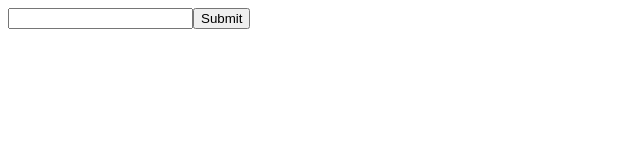
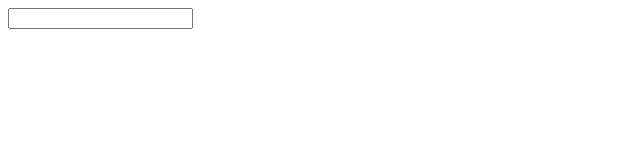
Before and after one commit to bridgetorr17/Triply-API-Practice, a React (Vite) app: page / in a window 1280 px wide. Shown: the top 160 px of the page, without its empty margins (0-640 px from the left). Built offline with nearby package versions, Linux system fonts and the light colour scheme.

Commit message:
suggestions appear under input

```diff
--- a/src/App.jsx
+++ b/src/App.jsx
@@ -1,11 +1,19 @@
-import { useState } from "react"
+import { useState, useEffect } from "react"
 
 const App = () => {
 
     const [place, setPlace] = useState('');
+    const [suggestions, setSuggestions] = useState([]);
 
-    const POSTreq = async (e)  => {
-        e.preventDefault();
+    useEffect(() => {
+        if (!place) {
+            setSuggestions([]);
+            return;
+        }
+        POSTreq();
+    }, [place])
+
+    const POSTreq = async ()  => {
 
         const data = {
             "input": place,
@@ -20,6 +28,7 @@ const App = () => {
             }
         }
 
+        try{
             const response = await fetch('https://places.googleapis.com/v1/places:autocomplete', {
                 method: 'POST',
                 headers: {
@@ -29,24 +38,59 @@ const App = () => {
                 body: JSON.stringify(data)
             })
 
-        const formatted = await response.json();
+            const result = await response.json();
+            if (result.suggestions){
+                setSuggestions(result.suggestions)
+            } else{
+                setSuggestions([])
+            }
+        }
+        catch(err){
+            console.error("Autocomplete request failed:", error);
+            setSuggestions([]);
+        }
 
-        console.log(formatted)
     }
 
     return (
         <>
-        <form onSubmit={POSTreq}>
+            <div style={{ position: 'relative', width: '300px' }}>
                 <input
                     type="text"
-                id="place"
-                value={place}
-                onChange={(e) => setPlace(e.target.value)}/>
-            <button
-                type="submit"
-                >Submit</button>
-        </form>
-
+                    aria-autocomplete="list"
+                    aria-expanded={true}
+                    aria-controls="suggestion-list"
+                    onChange={(e) => {setPlace(e.target.value)}}
+                />
+                {suggestions.length > 0 && (
+                    <ul
+                        id="suggestion-list"
+                        role="listbox"
+                        style={{
+                            position: 'absolute',
+                            top: '100%',
+                            left: 0,
+                            right: 0,
+                            background: 'white',
+                            border: '1px solid #ccc',
+                            maxHeight: '200px',
+                            overflowY: 'auto',
+                            zIndex: 1000,
+                        }}
+                        >
+                        {suggestions.map((sug, index) => (
+                            <li
+                            key={index}
+                            role="option"
+                            onClick={() => handleSelect(s)}
+                            style={{ padding: '8px', cursor: 'pointer' }}
+                            >
+                                {sug.placePrediction?.text?.text}
+                            </li>
+                        ))}
+                    </ul>
+                )}
+            </div>
         </>
     )
 }
```
Lines whose indentation alone changed are shown as unchanged.
